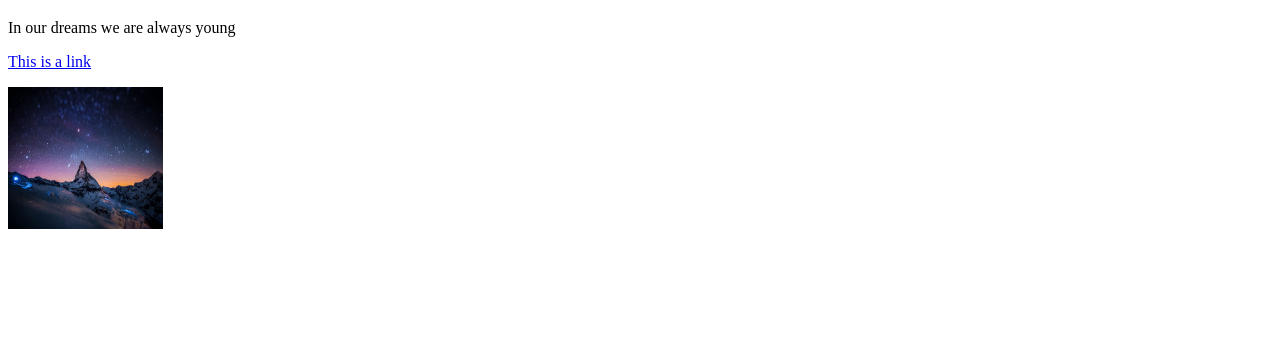
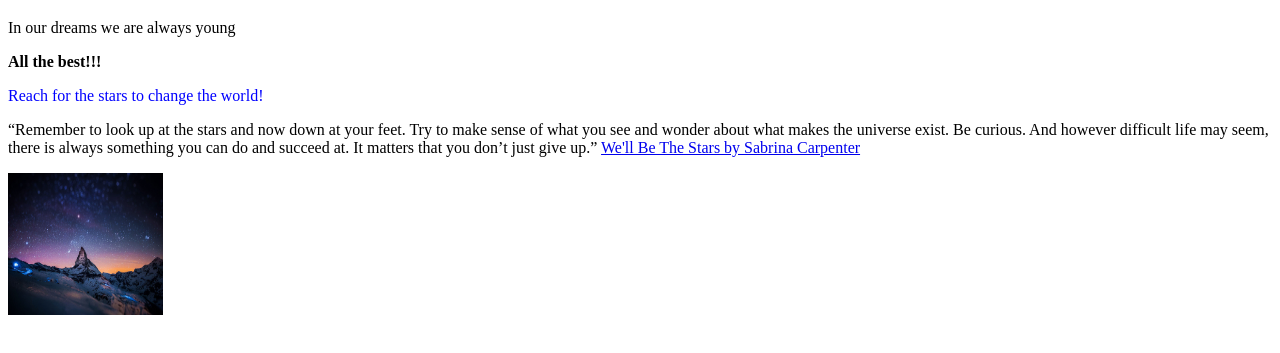
Before and after one commit to kohhaiyi/myprofile, a plain HTML site: page index.html in a window 1280 px wide. Shown: the part 61-414 px from the top of the page. Drawn offline with Linux system fonts and the light colour scheme.

Commit message:
Initial Commit

```diff
--- a/index.html
+++ b/index.html
@@ -5,11 +5,19 @@
 <h1>PT3 2021</h1>
 <p>In our dreams we are always young</p>
 
-<a href="https://www.w3schools.com">This is a link</a>
+<p>
+<b>All the best!!!</b>
+</p>
+
+<p style="color:blue;">Reach for the stars to change the world!</p>
 
 <p>
+    “Remember to look up at the stars and now down at your feet.
+    Try to make sense of what you see and wonder about what makes the universe exist. Be curious.
+    And however difficult life may seem, there is always something you can do and succeed at.
+    It matters that you don’t just give up.”
 
-
+    <a href="https://www.youtube.com/watch?v=ti6J_9UPIsE">We'll Be The Stars by Sabrina Carpenter</a>
 </p>
 
 <p>
```
